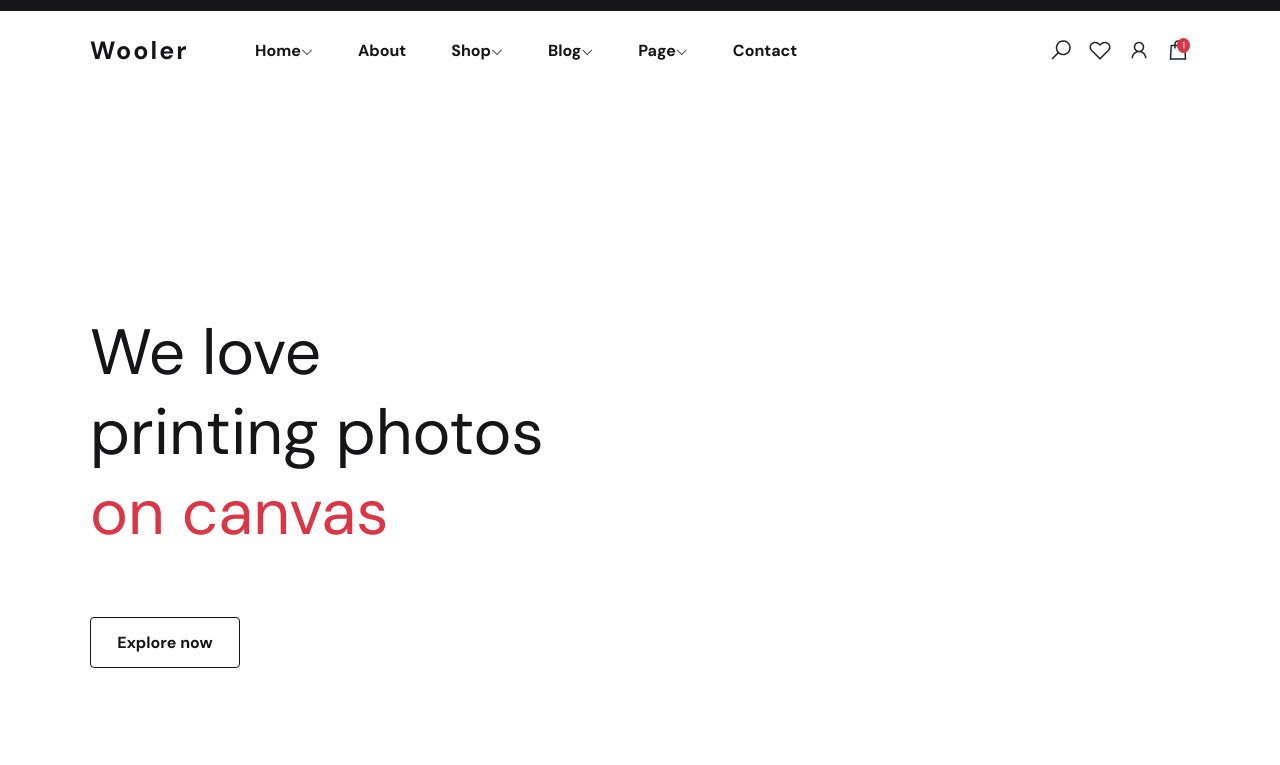
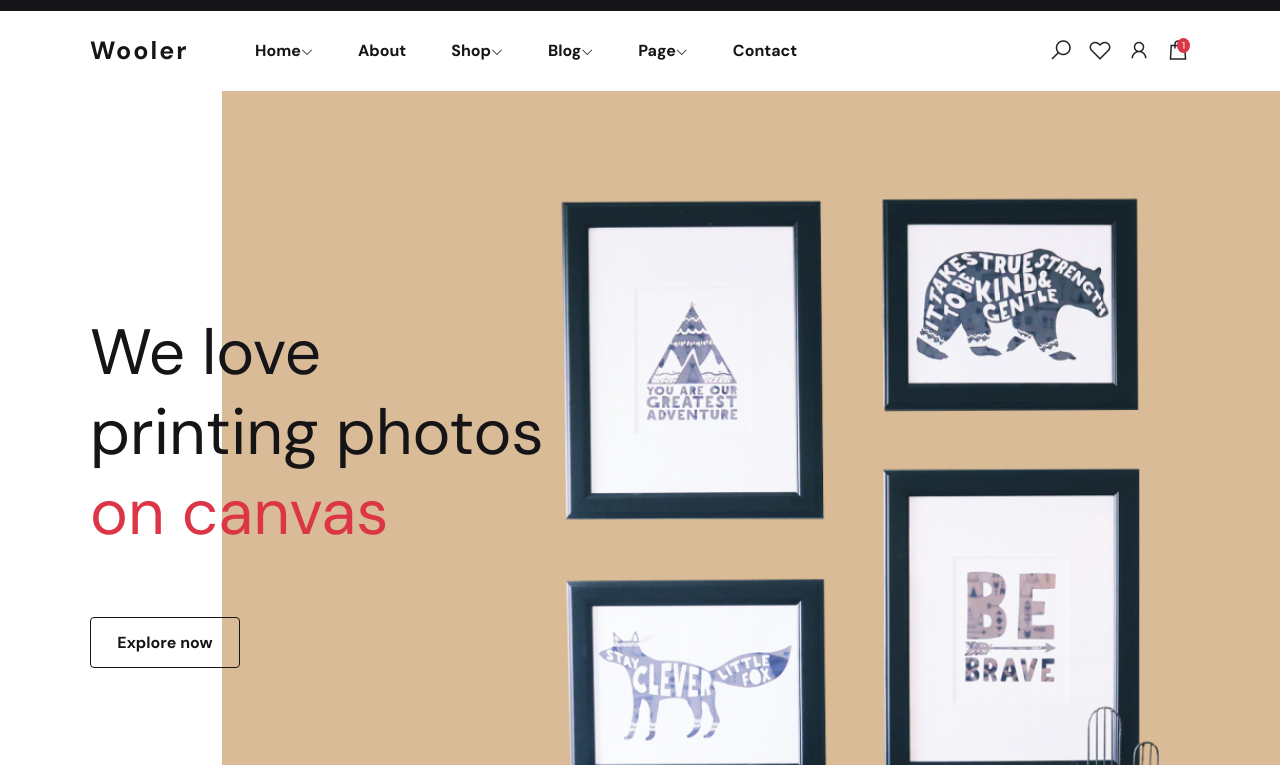
Before and after one commit to tobie998/print.github.io, a plain HTML site: page index.html in a window 1280 px wide. Shown: the part 35-800 px from the top of the page. Drawn offline with nearby package versions, Linux system fonts and the light colour scheme.

Commit message:
add fixed scss file

```diff
--- a/app/scss/_section1.scss
+++ b/app/scss/_section1.scss
@@ -1,5 +1,5 @@
 .section-1-image {
-    background-image: url("/Images/Rectangle601.jpg");
+    background-image: url("../Images_3/Rectangle601.jpg");
     height: 100vh;
     position: relative;
     background-size: cover;
```
Also changed, not shown: app/scss/style.css, 1 other file.
